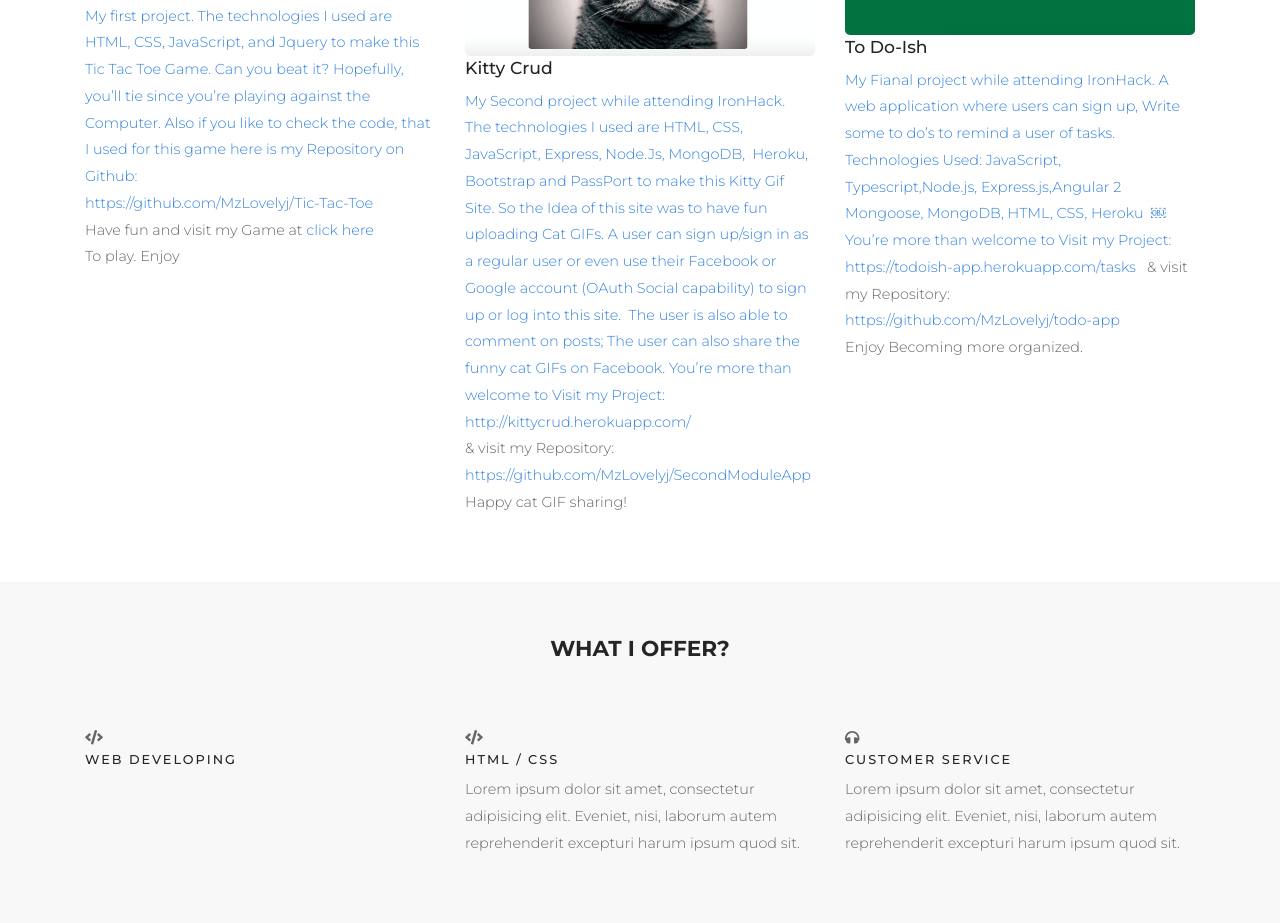
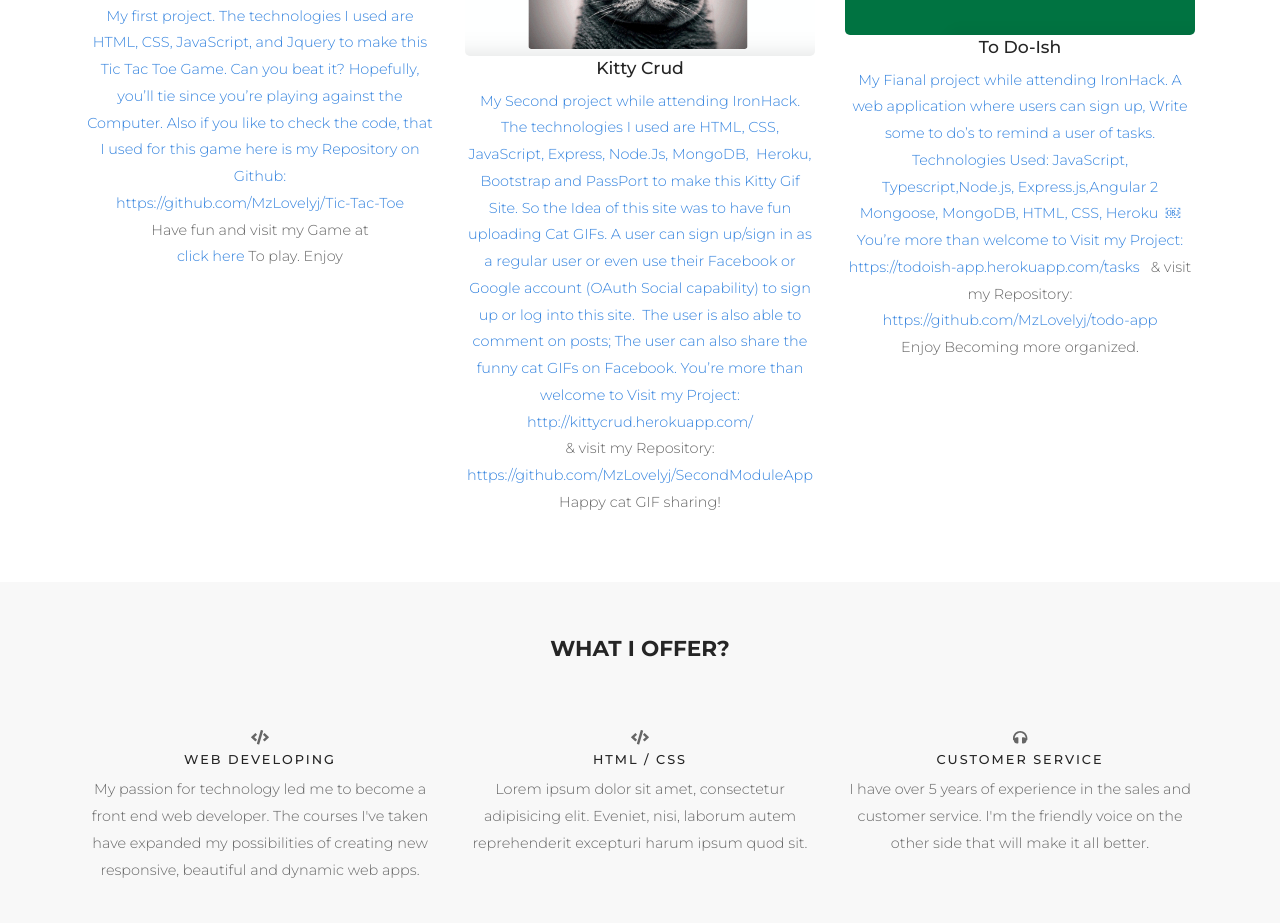
Before and after one commit to MzLovelyj/Udacity_projectOnePortfolioSite, a plain HTML site: page index.html in a window 1280 px wide. Shown: the part 1874-2797 px from the top of the page. Drawn offline with Linux system fonts and the light colour scheme.

Commit message:
Changed a few things around.

```diff
--- a/index.html
+++ b/index.html
@@ -63,9 +63,7 @@
                                 <!-- called in the plugin.js-->
                                 <span class="typed"></span>
                             </div>
-                            <p class="text-white-gray mb30">
-                                Lorem ipsum dolor sit amet, consectetur adipisicing elit. Eveniet, nisi, laborum autem reprehenderit excepturi harum ipsum quod sit.
-                            </p>
+
                             <div class="social-buttons">
                                 <a href="https://www.facebook.com/profile.php?id=502296546" class="social-icon si-dark si-facebook" target="_blank" rel="noopener">
                                     <i class="fab fa-facebook-f"></i>
@@ -151,12 +149,14 @@
                     <a href="javascript:void(0)" class="folio-card">
                         <img src="imgs/ticTacToe.png" alt="" class="img-fluid">
                         <div class="folio-overlay">
-                            <div class="folio-content">
+                            <div class="folio-content text-center">
                                 <h4>Tic Tac Toe</h4>
                                 <p>My first project. The technologies I used are HTML, CSS, JavaScript, and Jquery to make this Tic Tac Toe Game. Can you beat it? Hopefully, you’ll tie since you’re playing against the Computer. Also if you like to check
                                     the code, that I used for this game here is my Repository on Github:
-                                    <a href="https://github.com/MzLovelyj/Tic-Tac-Toe" target="_blank" rel="noopener">https://github.com/MzLovelyj/Tic-Tac-Toe</a> <br>Have fun and visit my Game at
-                                    <a href="https://mzlovelyj.github.io/Tic-Tac-Toe/" target="_blank" rel="noopener">click here</a> <br>To play. Enjoy</p>
+                                    <a href="https://github.com/MzLovelyj/Tic-Tac-Toe " target="_blank " rel="noopener ">https://github.com/MzLovelyj/Tic-Tac-Toe</a>
+                                    <br>Have fun and visit my Game at
+                                    <br>
+                                    <a href="https://mzlovelyj.github.io/Tic-Tac-Toe/ " target="_blank " rel="noopener ">click here</a> To play. Enjoy</p>
                             </div>
                         </div>
                     </a>
@@ -166,7 +166,7 @@
                     <a href="javascript:void(0)" class="folio-card">
                         <img src="imgs/kittyCrud.png" alt="" class="img-fluid">
                         <div class="folio-overlay">
-                            <div class="folio-content">
+                            <div class="folio-content text-center">
                                 <h4>Kitty Crud</h4>
                                 <p>My Second project while attending IronHack. The technologies I used are HTML, CSS, JavaScript, Express, Node.Js, MongoDB,  Heroku, Bootstrap and PassPort to make this Kitty Gif Site. So the Idea of this site was to have
                                     fun uploading Cat GIFs. A user can sign up/sign in as a regular user or even use their Facebook or Google account (OAuth Social capability) to sign up or log into this site.  The user is also able to comment on posts;
@@ -181,7 +181,7 @@
                     <a href="javascript:void(0)" class="folio-card">
                         <img src="imgs/toDoList.png" alt="" class="img-fluid">
                         <div class="folio-overlay">
-                            <div class="folio-content">
+                            <div class="folio-content text-center">
                                 <h4>To Do-Ish</h4>
                                 <p>My Fianal project while attending IronHack. A web application where users can sign up, Write some to do’s to remind a user of tasks. Technologies Used: JavaScript, Typescript,Node.js, Express.js,Angular 2 Mongoose, MongoDB,
                                     HTML, CSS, Heroku  ￼ You’re more than welcome to Visit my Project:
@@ -203,13 +203,14 @@
         <div class='container'>
             <h3 class="text-center font700 text-uppercase h3 mb60">What i offer?</h3>
 
-            <div class='row'>
+            <div class='row text-center'>
                 <div class='col-md-4 mb30 wow fadeInUp' data-wow-delay='.2s'>
                     <div class='icon-card clearfix'>
                         <i class="fas fa-code"></i>
                         <div class='overflow-hidden'>
                             <h4>Web Developing</h4>
-
+                            <p>
+                                My passion for technology led me to become a front end web developer. The courses I've taken have expanded my possibilities of creating new responsive, beautiful and dynamic web apps. </p>
                         </div>
                     </div>
                 </div>
@@ -232,8 +233,7 @@
                         <div class='overflow-hidden'>
                             <h4>Customer Service</h4>
                             <p>
-                                Lorem ipsum dolor sit amet, consectetur adipisicing elit. Eveniet, nisi, laborum autem reprehenderit excepturi harum ipsum quod sit.
-                            </p>
+                                I have over 5 years of experience in the sales and customer service. I'm the friendly voice on the other side that will make it all better. </p>
                         </div>
                     </div>
                 </div>
@@ -248,7 +248,7 @@
                     <h3 class='h2 text-white mb0'> Let's Work together</h3>
                 </div>
                 <div class='col-md-3 mr-auto mb20 text-right'>
-                    <a href='#' class='btn btn-primary btn-lg'>Hire me</a>
+                    <a href="mailto:jesspluslife@gmail.com" class='btn btn-primary btn-lg'>Hire me</a>
                 </div>
             </div>
         </div>
@@ -281,7 +281,7 @@
                         <div class="overflow-hidden ">
                             <h4>Email</h4>
                             <p>
-                                Jesspluslife@gmail.com
+                                <a href="mailto:jesspluslife@gmail.com">Jesspluslife@gmail.com</a>
                             </p>
                         </div>
                     </div>
@@ -317,7 +317,7 @@
                     <i class="fab fa-linkedin "></i>
                 </a>
             </div>
-            <div class=" ">
+            <div class="Bottom ">
                 <p> Made with <i class="fas fa-heart "></i> </p>
             </div>
         </div>
```
